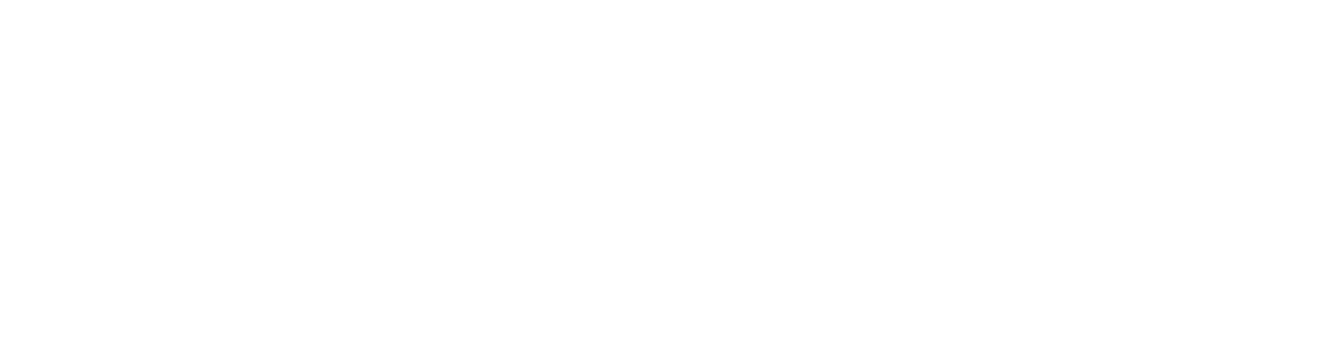
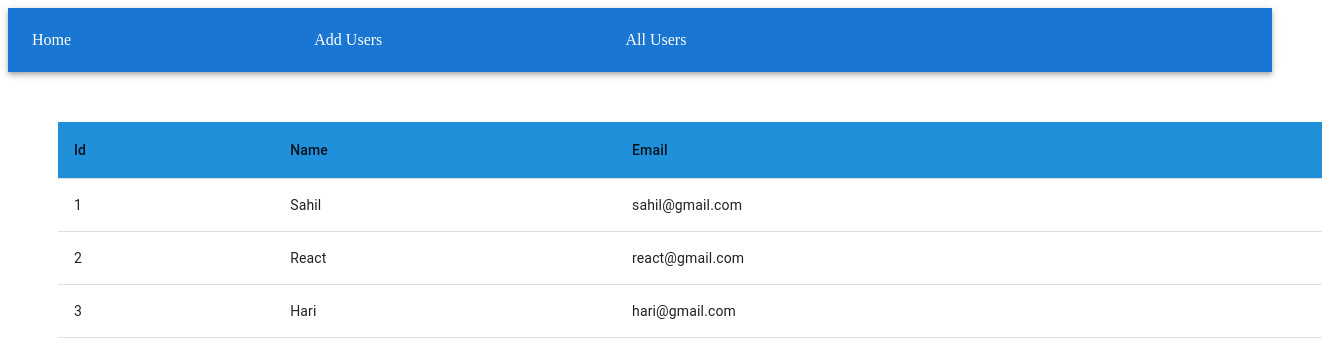
Before and after one commit to Sahilramjali/CRUD--React, a React (Create React App) app: page /users in a window 1280 px wide. Before the commit this address had no page. Shown: the top 358 px of the page, 1322 px wide, since content can reach past the window. Built offline with nearby package versions, Linux system fonts and the light colour scheme; data requests are answered from the project's data file.

Commit message:
added necessary component and fetch data from json server

```diff
--- a/src/App.js
+++ b/src/App.js
@@ -1,14 +1,22 @@
 import { BrowserRouter,Routes,Route } from "react-router-dom";
-import Home from './components/pages/Home';
-
+import NavBar from './components/navBar';
+import Main from './components/main'
+import AddUser from './components/adduser';
+import Users from './components/users'
+import Error from './components/error'
 function App() {
   return (
     <>
     <BrowserRouter>
+    <NavBar/>
     <Routes>
-      <Route path="/" element={<Home/>}/>
+      <Route  path="/" element={<Main/>}/>
+      <Route  path="/adduser" element={<AddUser/>}/>
+      <Route  path="/users" element={<Users/>}/>
+      <Route path="*" element={<Error/>}/>
     </Routes>
     </BrowserRouter>
+
     </>
   );
 }
--- /dev/null
+++ b/src/components/adduser.jsx
@@ -0,0 +1,18 @@
+import { FormControl, FormGroup, Input, InputLabel,Button } from "@mui/material";
+import "../css/adduser.css";
+const AddUser=()=>{
+    return(
+       <FormGroup className="container">
+           <FormControl>
+               <InputLabel>Name</InputLabel>
+               <Input/>
+           </FormControl>
+           <FormControl>
+               <InputLabel>Email</InputLabel>
+               <Input/>
+           </FormControl>
+           <Button>Insert</Button>
+       </FormGroup>
+    );
+}
+export default AddUser;
--- /dev/null
+++ b/src/components/error.jsx
@@ -0,0 +1,12 @@
+import error from '../assets/images/error.png';
+import '../css/error.css';
+
+const Error=()=>{
+    return(
+        <>
+<img src={error} alt="error"/>
+        <h2>Page not Found</h2>
+        </>
+    )
+}
+export default Error;
--- /dev/null
+++ b/src/components/main.jsx
@@ -0,0 +1,9 @@
+
+
+const Main=()=>{
+    return(
+<>
+</>
+    )
+}
+export default Main;
--- /dev/null
+++ b/src/components/navBar.jsx
@@ -0,0 +1,20 @@
+import { AppBar,Toolbar} from "@mui/material";
+import {Link,Outlet} from "react-router-dom";
+import '../css/navBar.css';
+const NavBar=()=>{
+
+    return(
+        <>
+        <AppBar position="static">
+            <Toolbar>
+<Link to="/" className="navigation">Home</Link>
+<Link to="adduser" className="navigation">Add Users</Link>
+<Link to="users" className="navigation">All Users</Link>
+            </Toolbar>
+        </AppBar>
+        <Outlet/>
+        </>
+
+    )
+}
+export default NavBar;
--- a/src/components/pages/Home.js
+++ /dev/null
@@ -1,9 +0,0 @@
-const Home=()=>{
-    return(
-        <div>
-<h1>Hello home</h1>
-        </div>
-
-    )
-}
-export default Home;
--- /dev/null
+++ b/src/components/users.jsx
@@ -0,0 +1,46 @@
+import { fetchData } from "../services/api";
+import { useEffect,useState } from "react";
+import '../css/users.css';
+import { Table, TableBody, TableCell, TableHead, TableRow } from "@mui/material";
+const Users=()=>{
+const [users,setUsers]=useState([]);
+
+    useEffect(() => {
+      return () => {
+        getusers();
+      };
+    }, [])
+
+    const getusers=async()=>{
+        const response=await fetchData();
+        setUsers(response.data);
+    }
+    return(
+        <Table className="table">
+            <TableHead className="tablehead">
+                <TableRow>
+                    <TableCell>Id</TableCell>
+                    <TableCell>Name</TableCell>
+                    <TableCell>Email</TableCell>
+                </TableRow>
+            </TableHead>
+            <TableBody>
+               {users.map((user)=>{
+                 return(  <TableRow>
+                       <TableCell>
+                           {user.id}
+                       </TableCell>
+                       <TableCell>
+                           {user.name}
+                       </TableCell>
+                       <TableCell>
+                           {user.email}
+                       </TableCell>
+                   </TableRow>);
+               })}
+            </TableBody>
+
+        </Table>
+    );
+}
+export default Users;
--- /dev/null
+++ b/src/css/adduser.css
@@ -0,0 +1,4 @@
+.container{
+    width: 50%;
+    margin: 5% 0 0 25%;
+}
--- /dev/null
+++ b/src/css/error.css
@@ -0,0 +1,8 @@
+
+img{
+    width: 30%;
+    margin-left: 35%;
+}
+h2{
+    margin-left: 40%;
+}
--- /dev/null
+++ b/src/css/navBar.css
@@ -0,0 +1,5 @@
+.navigation{
+    color: white;
+    text-decoration: none;
+    margin-right: 20%;
+}
--- /dev/null
+++ b/src/css/users.css
@@ -0,0 +1,8 @@
+.table{
+    width: 90%;
+    margin: 50px 10px 0 50px;
+}
+.tablehead{
+    background-color: rgb(32, 144, 219);
+
+}
--- /dev/null
+++ b/src/services/api.js
@@ -0,0 +1,4 @@
+import axios from "axios";
+export const fetchData=async()=>{
+    return await axios.get("http://localhost:3333/Students");
+}
```
Also changed, not shown: src/assets/images/error.png (added).
